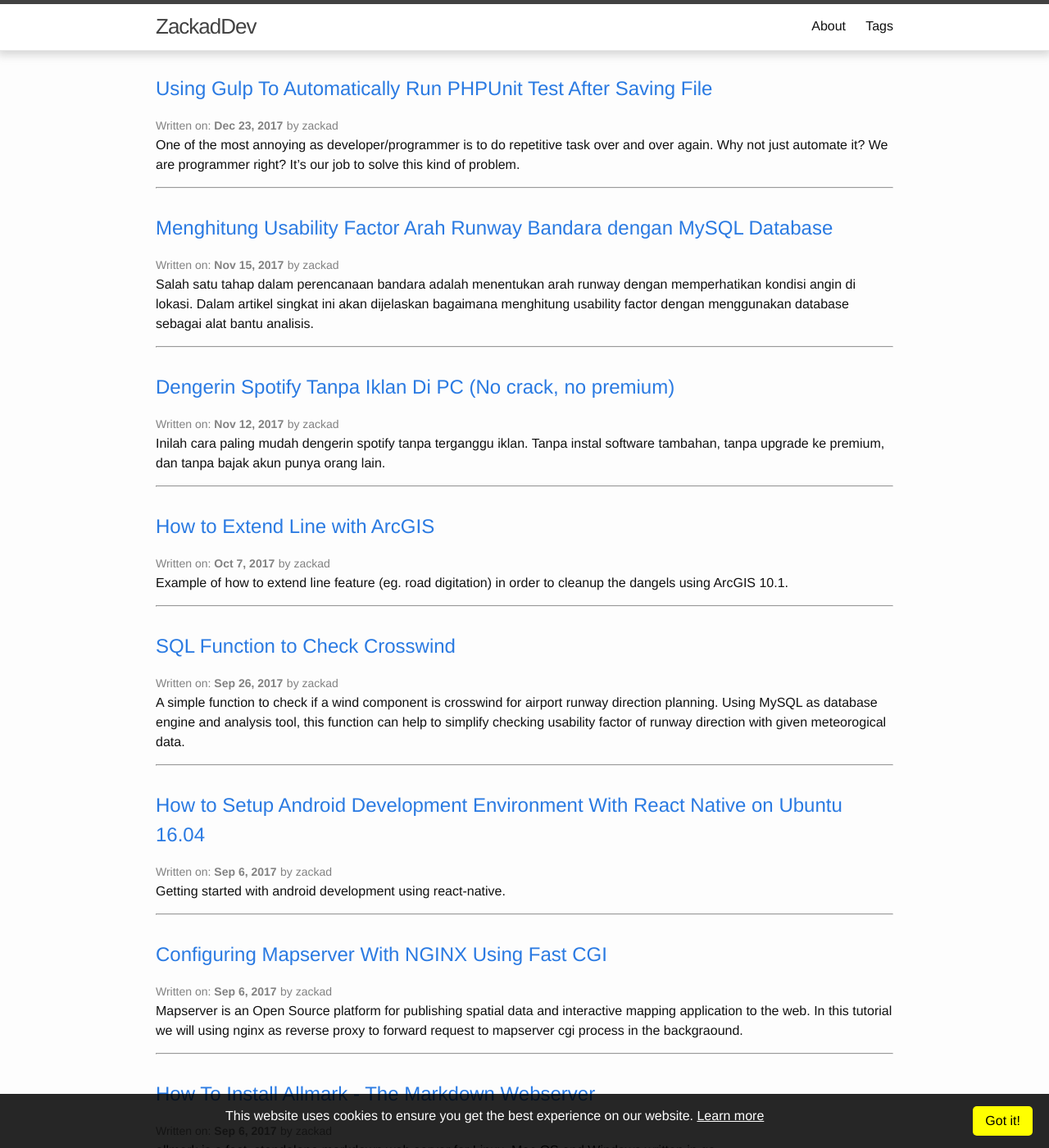
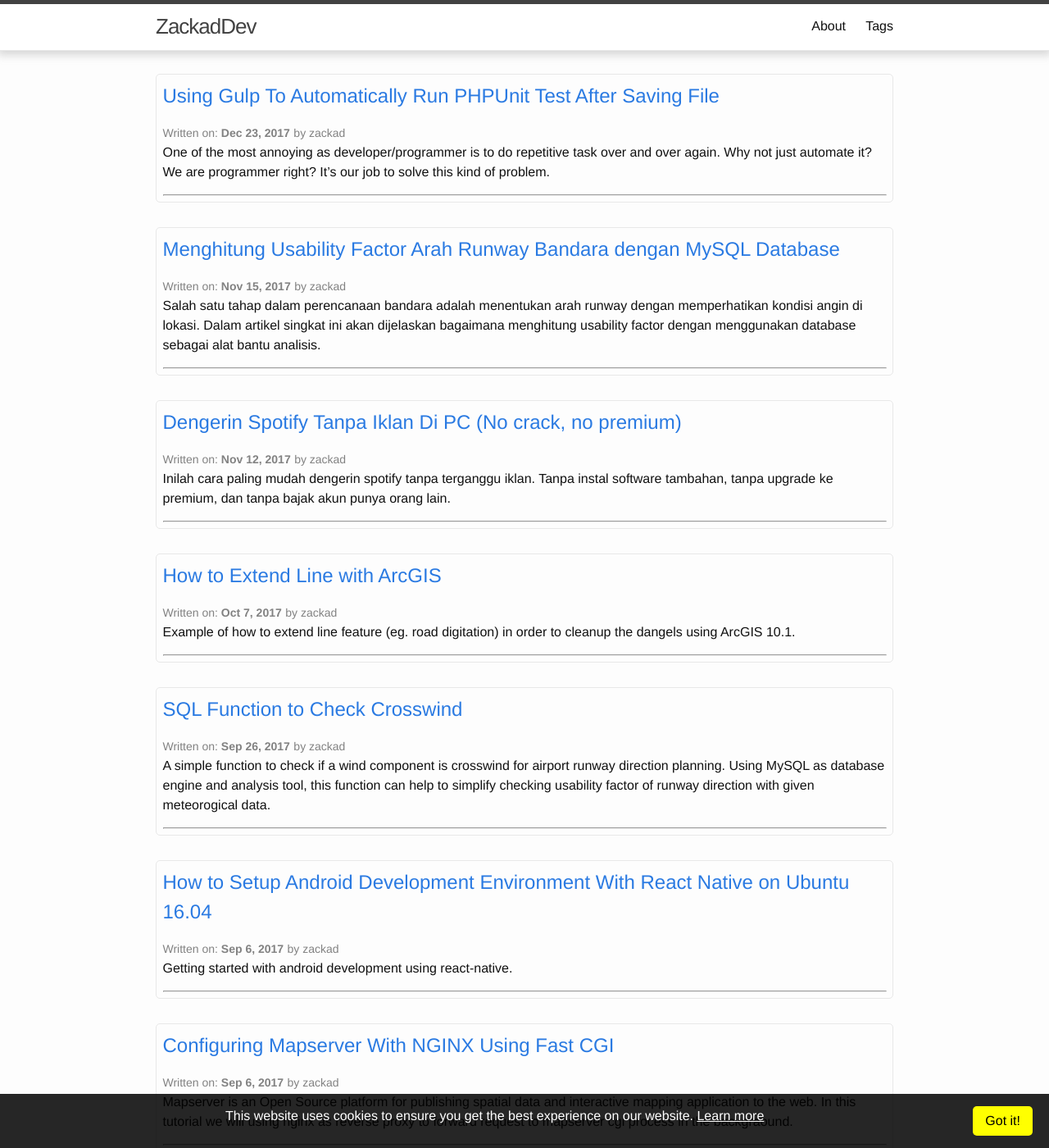
Before and after one commit to zackad/blog-src, a Jekyll site: the page built from index.md, in a window 1280 px wide and 1400 px high. Shown: the whole window at 82% size. Built offline with Jekyll 4.4.1, drawn with Linux system fonts in a browser that asks for light colours.

Commit message:
add border to .post-item, #9

```diff
--- a/_sass/minima/_layout.scss
+++ b/_sass/minima/_layout.scss
@@ -186,6 +186,12 @@
   > li {
     margin-bottom: $spacing-unit;
   }
+
+  .post-item {
+    border: 1px solid $grey-color-light;
+    border-radius: 5px;
+    padding: $spacing-unit / 4;
+  }
 }
 
 .post-meta {
```
